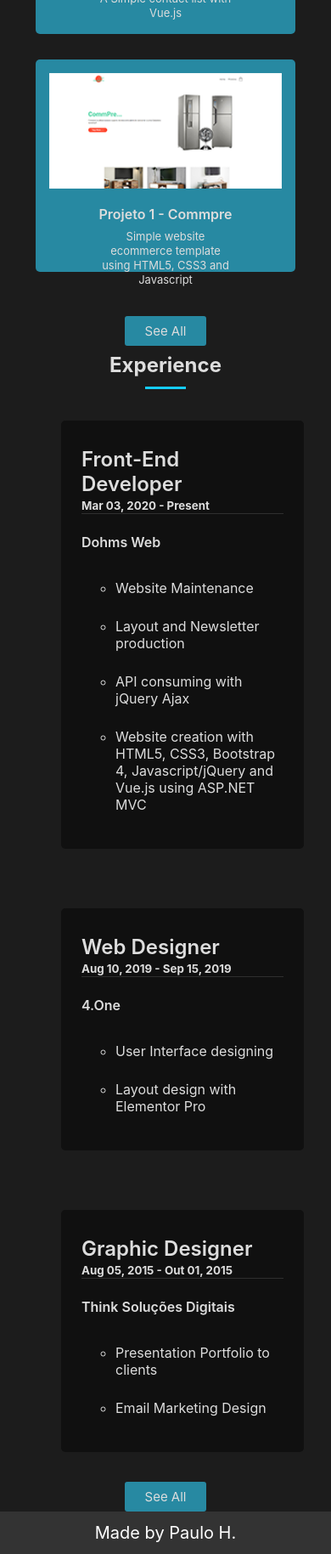
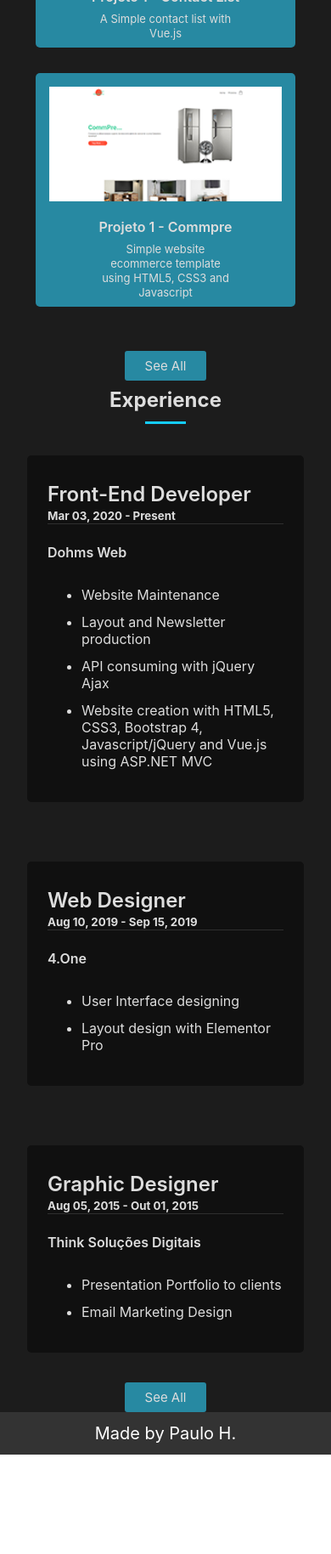
Before and after one commit to paulohfsantos/my-landing-page, a React (Create React App) app: page / in a window 390 px wide. Shown: the part 1242-3071 px from the top of the page at 85% size. After the commit the page ends 2954 px from the top, so only its background shows below. Built offline with nearby package versions, Linux system fonts and the light colour scheme.

Commit message:
fix css for mobile

```diff
--- a/src/Style/Cards.css
+++ b/src/Style/Cards.css
@@ -40,4 +40,7 @@
     li {
         padding: 10px 0;
     }
+    .card {
+        height: 100%;
+    }
 }
--- a/src/Style/Experience.css
+++ b/src/Style/Experience.css
@@ -1,6 +1,5 @@
 .exp {
     padding-top: .5rem;
-    height: 90vh;
     background-color: #1c1c1c;
     color: #ddd;
 }
@@ -44,6 +43,7 @@
 }
 .exp-card-desc ul li {
     margin: 5px 0;
+    list-style: disc;
 }
 
 @media screen and (max-width: 768px) {
@@ -59,4 +59,8 @@
     .exp-card-name h3 {
         text-align: left;
     }
+    .exp-card-desc ul li {
+        margin: unset;
+        padding: 6px 0;
+    }
 }
--- a/src/Style/Home.css
+++ b/src/Style/Home.css
@@ -67,4 +67,7 @@
     .card-list {
         display: block;
     }
+    .exp-box-home {
+        padding-left: 0;
+    }
 }
```
